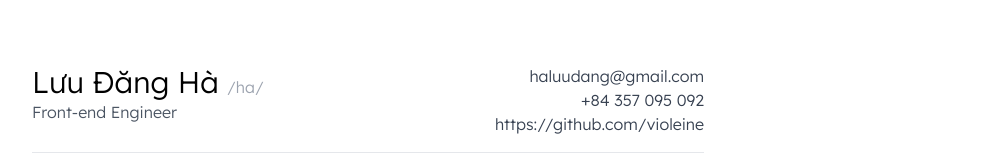
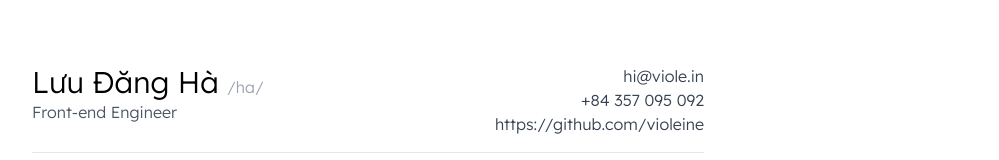
Before and after one commit to violeine/re.sume, a website: page index.html in a window 1280 px wide. Shown: the top 160 px of the page, without its empty margins (272-1271 px from the left). Drawn offline with Linux system fonts and the light colour scheme.

Commit message:
mail change

```diff
--- a/index.html
+++ b/index.html
@@ -23,7 +23,7 @@
           <h2 class="text-gray-600">Front-end Engineer</h2>
         </section>
         <section class="ml-auto text-right text-gray-700">
-          <p>haluudang@gmail.com</p>
+          <p>hi@viole.in</p>
           <p>+84 357 095 092</p>
           <p>https://github.com/violeine</p>
         </section>
```
Also changed, not shown: tailwind.css.
